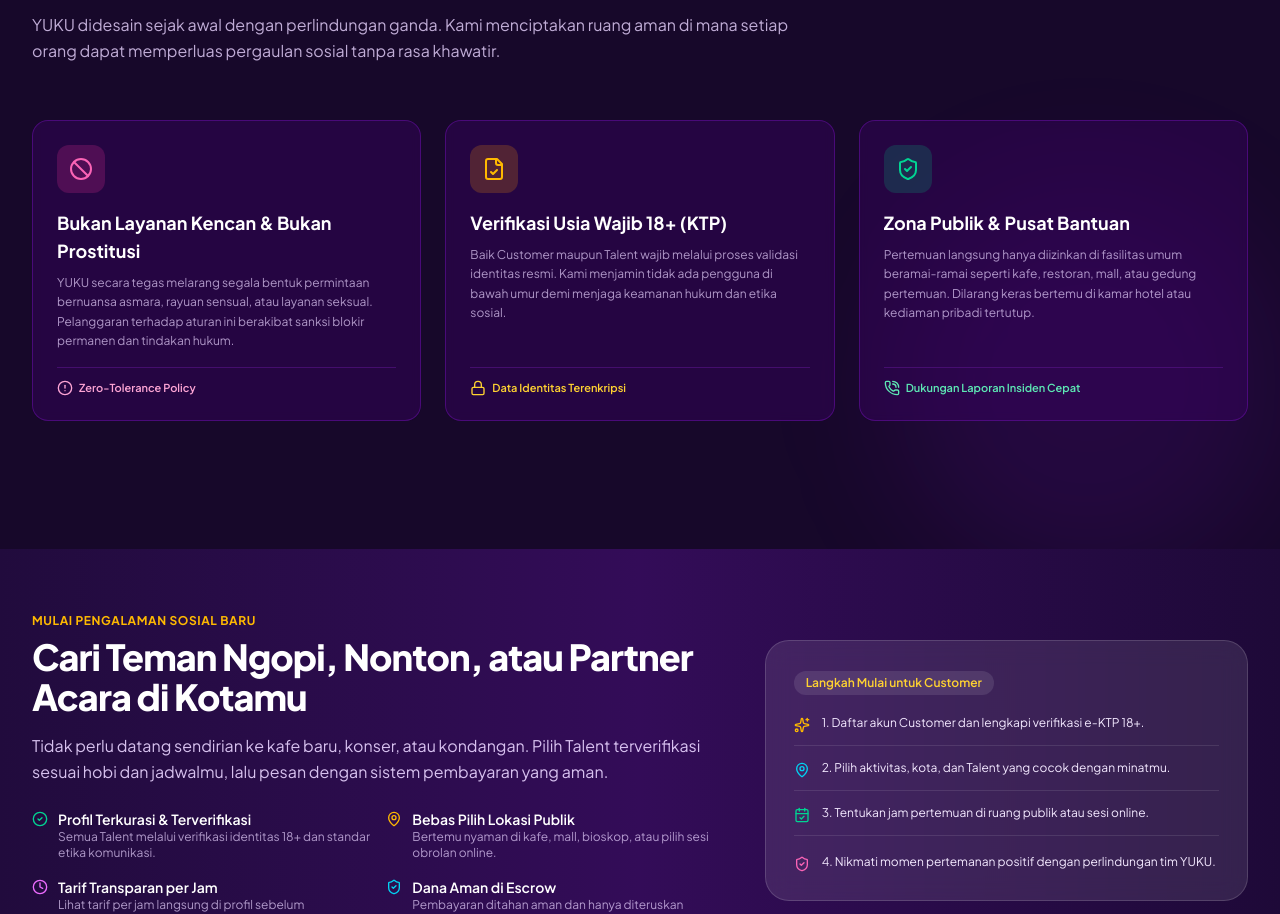
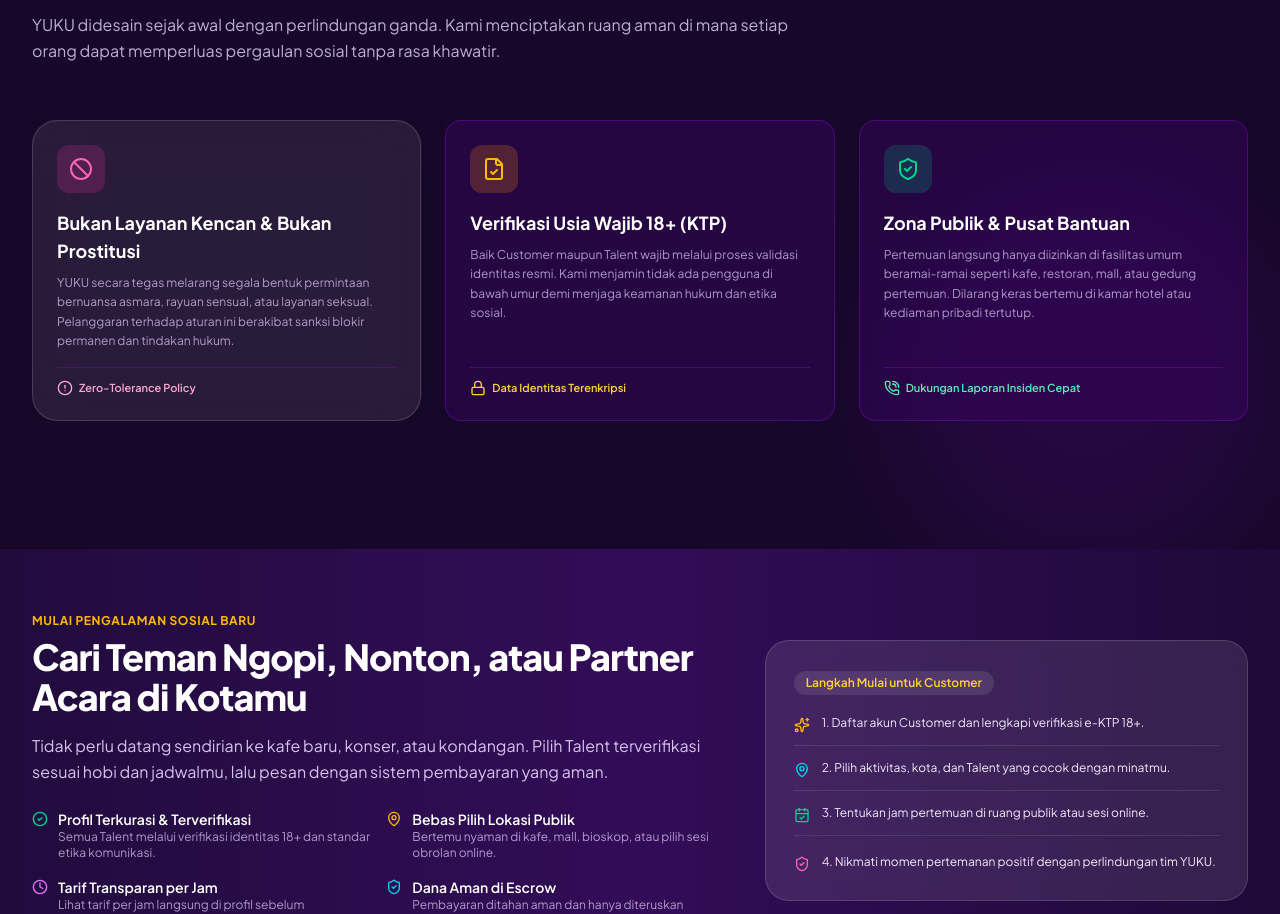
Before and after one commit to yukusocialindonesia-cpu/YUKU-SOCIAL-PRODUCTION, a React (Vite) app: page / in a window 1280 px wide. Shown: the part 2203-3117 px from the top of the page. Built offline with nearby package versions, Linux system fonts and the light colour scheme; no server answers; the database is empty.

Commit message:
Polish homepage section with premium floating surfaces

```diff
--- a/src/components/home/SafetySection.tsx
+++ b/src/components/home/SafetySection.tsx
@@ -24,7 +24,7 @@ export const SafetySection: React.FC = () => {
         {/* 3 Pillar Cards */}
         <div className="flex gap-4 overflow-x-auto snap-x snap-mandatory pb-2 -mx-4 px-4 md:mx-0 md:px-0 md:pb-0 md:grid md:grid-cols-3 md:gap-6 mb-8 md:mb-12 [scrollbar-width:none] [&::-webkit-scrollbar]:hidden">
           {/* Card 1: Anti-Dating & Anti-Sexual Services */}
-          <div className="snap-start shrink-0 w-[82vw] sm:w-[60vw] md:w-auto p-5 md:p-6 rounded-2xl bg-purple-950/40 border border-purple-800/50 backdrop-blur-xs flex flex-col justify-between">
+          <div className="snap-start shrink-0 w-[82vw] sm:w-[60vw] md:w-auto p-5 md:p-6 rounded-[26px] bg-white/[0.08] border border-white/15 backdrop-blur-xl shadow-[0_18px_40px_rgba(0,0,0,0.18)] ring-1 ring-white/5 flex flex-col justify-between">
             <div>
               <div className="w-12 h-12 rounded-xl bg-pink-500/20 text-pink-400 flex items-center justify-center mb-4">
                 <Ban className="w-6 h-6" />
```
